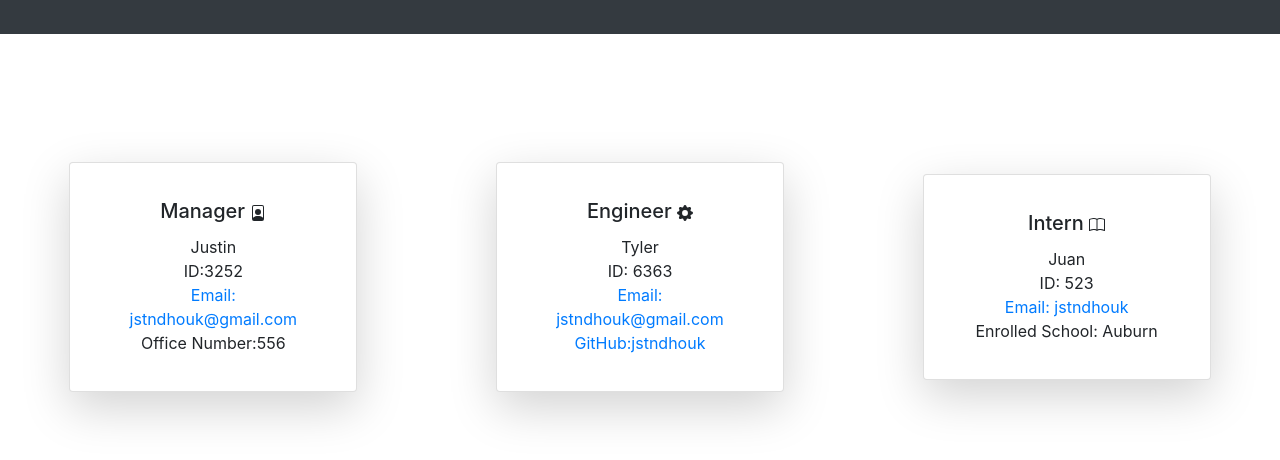
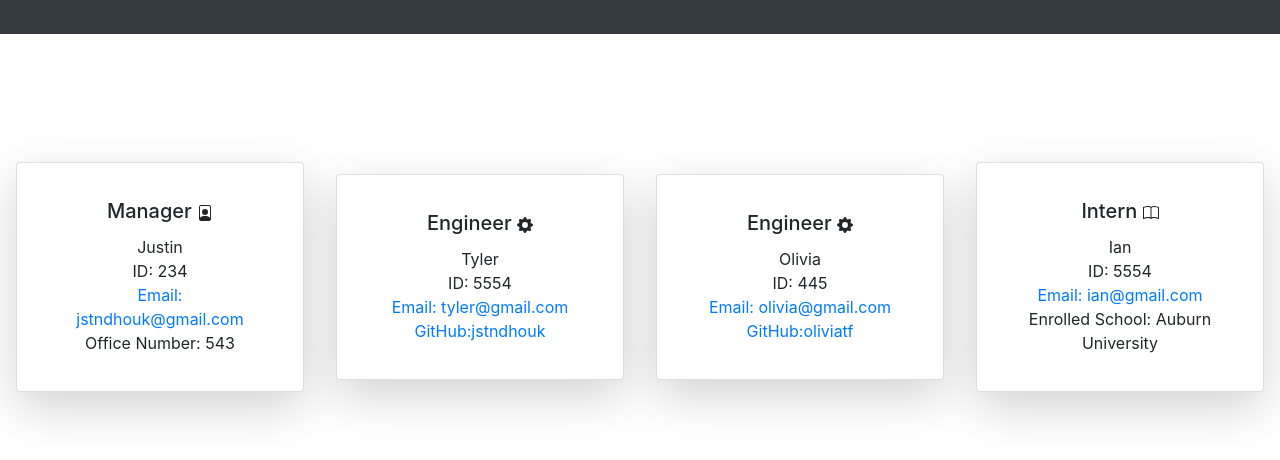
Before and after one commit to jstndhouk/Team-Profile-Generator, a website: page index.html in a window 1280 px wide. Shown: the part 118-578 px from the top of the page. Drawn offline with nearby package versions, Linux system fonts and the light colour scheme.

Commit message:
final commit

```diff
--- a/index.html
+++ b/index.html
@@ -9,7 +9,6 @@
               type="text/javascript"
               src="https://cdnjs.cloudflare.com/ajax/libs/moment.js/2.27.0/moment.min.js">
             </script>
-            <meta content="width=device-width, initial-scale=1" name="viewport" />
             <script
               src="https://code.jquery.com/jquery-3.5.1.min.js"
               integrity="sha256-9/aliU8dGd2tb6OSsuzixeV4y/faTqgFtohetphbbj0="
@@ -28,9 +27,9 @@
         <path d="M8 10a3 3 0 1 0 0-6 3 3 0 0 0 0 6z"/></svg>
     </h5>
       <p class="card-text">Justin</p>
-      <p class="card-text">ID:3252</p>
+      <p class="card-text">ID:  234</p>
       <a href="mailto:jstndhouk@gmail.com"class="card-text">Email: jstndhouk@gmail.com</a>
-      <p class="card-text">Office Number:556</p>
+      <p class="card-text">Office Number: 543</p>
     </div>
 </div>
     <div class="card shadow-lg p-3 mb-5 bg-body rounded" style="width: 18rem;">
@@ -39,9 +38,19 @@
     <path d="M9.405 1.05c-.413-1.4-2.397-1.4-2.81 0l-.1.34a1.464 1.464 0 0 1-2.105.872l-.31-.17c-1.283-.698-2.686.705-1.987 1.987l.169.311c.446.82.023 1.841-.872 2.105l-.34.1c-1.4.413-1.4 2.397 0 2.81l.34.1a1.464 1.464 0 0 1 .872 2.105l-.17.31c-.698 1.283.705 2.686 1.987 1.987l.311-.169a1.464 1.464 0 0 1 2.105.872l.1.34c.413 1.4 2.397 1.4 2.81 0l.1-.34a1.464 1.464 0 0 1 2.105-.872l.31.17c1.283.698 2.686-.705 1.987-1.987l-.169-.311a1.464 1.464 0 0 1 .872-2.105l.34-.1c1.4-.413 1.4-2.397 0-2.81l-.34-.1a1.464 1.464 0 0 1-.872-2.105l.17-.31c.698-1.283-.705-2.686-1.987-1.987l-.311.169a1.464 1.464 0 0 1-2.105-.872l-.1-.34zM8 10.93a2.929 2.929 0 1 1 0-5.86 2.929 2.929 0 0 1 0 5.858z"/>
   </svg></h5>
   <p class="card-text">Tyler</p></n>
-  <p class="card-text">ID: 6363</p>
-  <a href="mailto:jstndhouk@gmail.com"class="card-text">Email: jstndhouk@gmail.com</a></n>
+  <p class="card-text">ID: 5554</p>
+  <a href="mailto:tyler@gmail.com"class="card-text">Email: tyler@gmail.com</a></n>
   <a href="https://github.com/jstndhouk" text='' class="card-text">GitHub:jstndhouk</a>
+</div>
+</div><div class="card shadow-lg p-3 mb-5 bg-body rounded" style="width: 18rem;">
+<div class="card-body">
+  <h5 class="card-title">Engineer <svg xmlns="http://www.w3.org/2000/svg" width="16" height="16" fill="currentColor" class="bi bi-gear-fill" viewBox="0 0 16 16">
+    <path d="M9.405 1.05c-.413-1.4-2.397-1.4-2.81 0l-.1.34a1.464 1.464 0 0 1-2.105.872l-.31-.17c-1.283-.698-2.686.705-1.987 1.987l.169.311c.446.82.023 1.841-.872 2.105l-.34.1c-1.4.413-1.4 2.397 0 2.81l.34.1a1.464 1.464 0 0 1 .872 2.105l-.17.31c-.698 1.283.705 2.686 1.987 1.987l.311-.169a1.464 1.464 0 0 1 2.105.872l.1.34c.413 1.4 2.397 1.4 2.81 0l.1-.34a1.464 1.464 0 0 1 2.105-.872l.31.17c1.283.698 2.686-.705 1.987-1.987l-.169-.311a1.464 1.464 0 0 1 .872-2.105l.34-.1c1.4-.413 1.4-2.397 0-2.81l-.34-.1a1.464 1.464 0 0 1-.872-2.105l.17-.31c.698-1.283-.705-2.686-1.987-1.987l-.311.169a1.464 1.464 0 0 1-2.105-.872l-.1-.34zM8 10.93a2.929 2.929 0 1 1 0-5.86 2.929 2.929 0 0 1 0 5.858z"/>
+  </svg></h5>
+  <p class="card-text">Olivia</p></n>
+  <p class="card-text">ID: 445</p>
+  <a href="mailto:olivia@gmail.com"class="card-text">Email: olivia@gmail.com</a></n>
+  <a href="https://github.com/oliviatf" text='' class="card-text">GitHub:oliviatf</a>
 </div>
 </div>
     <div class="card shadow-lg p-3 mb-5 bg-body rounded" style="width: 18rem;">
@@ -49,10 +58,10 @@
   <h5 class="card-title">Intern <svg xmlns="http://www.w3.org/2000/svg" width="16" height="16" fill="currentColor" class="bi bi-book" viewBox="0 0 16 16">
     <path d="M1 2.828c.885-.37 2.154-.769 3.388-.893 1.33-.134 2.458.063 3.112.752v9.746c-.935-.53-2.12-.603-3.213-.493-1.18.12-2.37.461-3.287.811V2.828zm7.5-.141c.654-.689 1.782-.886 3.112-.752 1.234.124 2.503.523 3.388.893v9.923c-.918-.35-2.107-.692-3.287-.81-1.094-.111-2.278-.039-3.213.492V2.687zM8 1.783C7.015.936 5.587.81 4.287.94c-1.514.153-3.042.672-3.994 1.105A.5.5 0 0 0 0 2.5v11a.5.5 0 0 0 .707.455c.882-.4 2.303-.881 3.68-1.02 1.409-.142 2.59.087 3.223.877a.5.5 0 0 0 .78 0c.633-.79 1.814-1.019 3.222-.877 1.378.139 2.8.62 3.681 1.02A.5.5 0 0 0 16 13.5v-11a.5.5 0 0 0-.293-.455c-.952-.433-2.48-.952-3.994-1.105C10.413.809 8.985.936 8 1.783z"/>
   </svg></h5>
-  <p class="card-text">Juan</p>
-  <p class="card-text">ID: 523</p>
-  <a href="mailto:jstndhouk"class="card-text">Email: jstndhouk</a></n>
-  <p class="card-text">Enrolled School: Auburn</p>
+  <p class="card-text">Ian</p>
+  <p class="card-text">ID: 5554</p>
+  <a href="mailto:ian@gmail.com"class="card-text">Email: ian@gmail.com</a></n>
+  <p class="card-text">Enrolled School: Auburn University</p>
 </div>
 </div>
     </main>
```
Also changed, not shown: index.js (+3 -4 lines), test/manager.test.js (+1 -1 lines).
